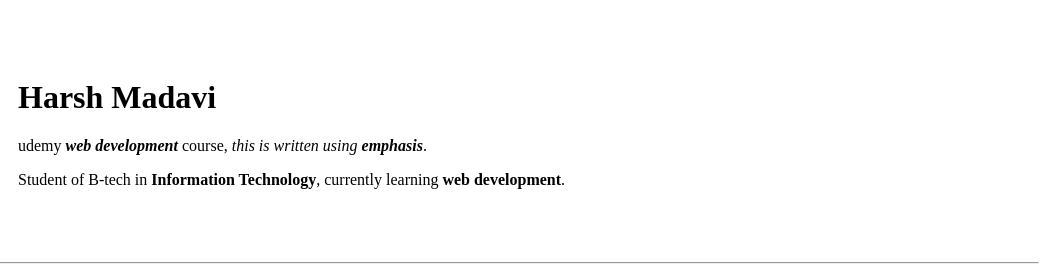
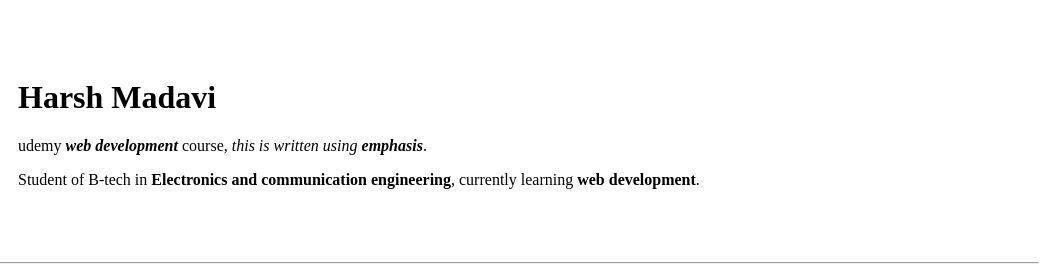
Before and after one commit to HarshMadavi/cv, a plain HTML site: page index.html in a window 1280 px wide. Shown: the top 280 px of the page, 233-1280 px from the left. Drawn offline with Linux system fonts and the light colour scheme.

Commit message:
Update index.html

```diff
--- a/index.html
+++ b/index.html
@@ -12,7 +12,7 @@
         <td> <img src="harsh-modified.png" alt="Harsh profile photo" width="200" height="200" ></td>
         <td><h1>Harsh Madavi</h1>
           <p>udemy <em><strong>web development</strong></em> course,<em> this is written using<strong> emphasis</em></strong>.</p>
-          <p>Student of B-tech in <strong>Information Technology</strong>, currently learning <strong>web development</strong>.</p></td>
+          <p>Student of B-tech in <strong>Electronics and communication engineering</strong>, currently learning <strong>web development</strong>.</p></td>
       </tr>
     </table>
     <hr>
```
